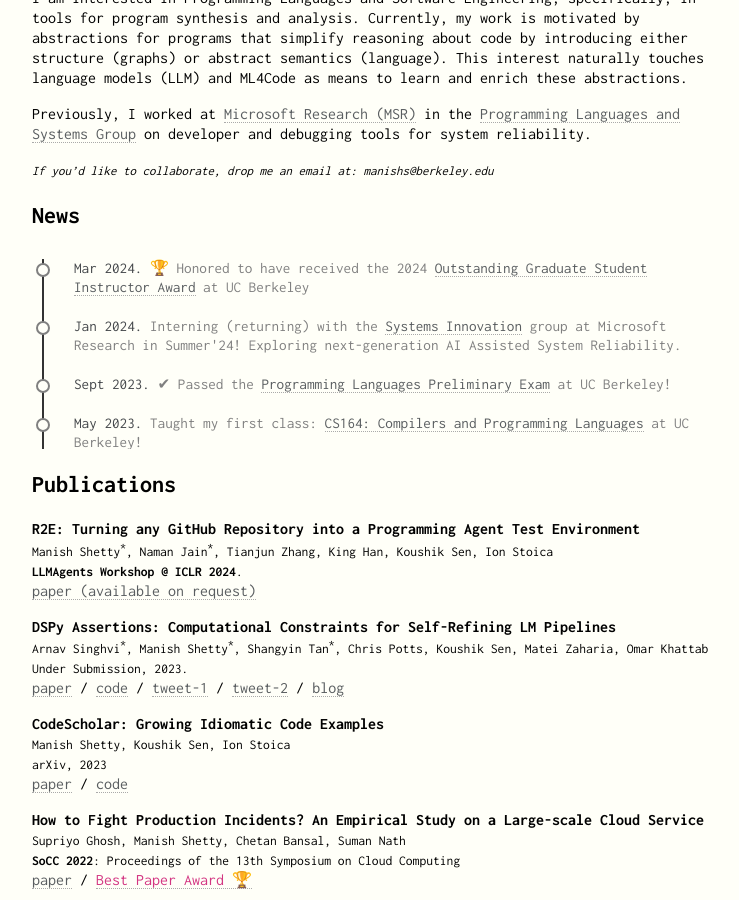
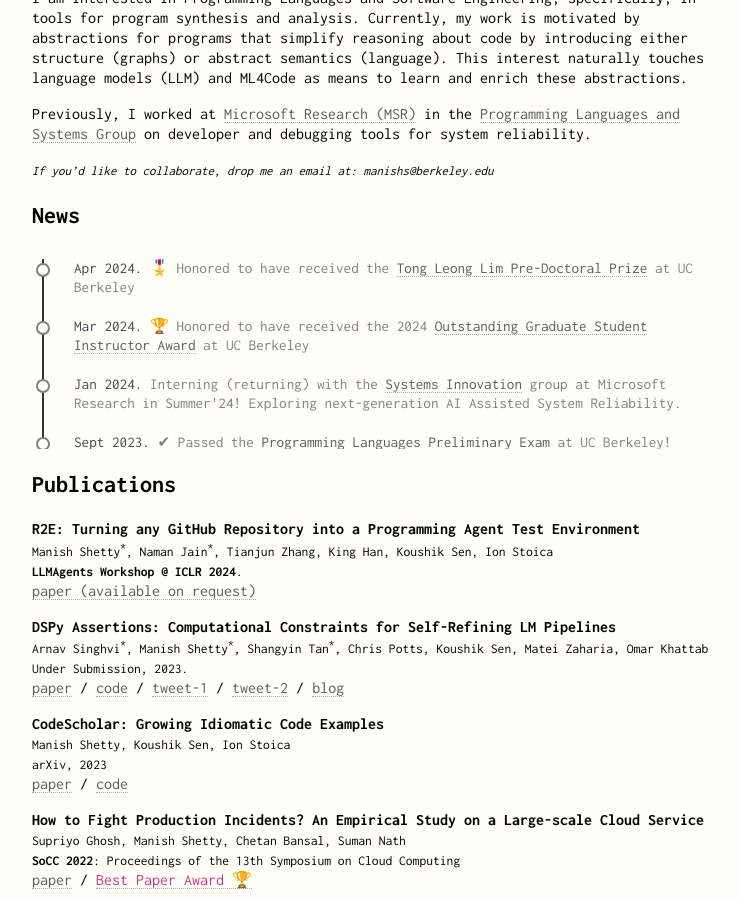
Before and after one commit to manishshettym/manishshettym.github.io, a Jekyll site: the page built from index.md, in a window 1280 px wide and 900 px high, scrolled down 322 px. Shown: the whole window, without its empty margins (258-997 px from the left). Built offline with Jekyll 4.4.1, drawn with Linux system fonts in a browser that asks for light colours.

Commit message:
pre-doc prize

```diff
--- a/index.md
+++ b/index.md
@@ -24,6 +24,13 @@ Previously, I worked at <a href="https://www.microsoft.com/en-us/research/">Micr
 
 <div class="timeline">
   <div class="outer">
+    <div class="card">
+      <div class="info">
+        <span><span class="title">Apr 2024. </span>
+        🎖️ Honored to have received the <a href="https://www2.eecs.berkeley.edu/Students/Awards/12/">Tong Leong Lim Pre-Doctoral Prize</a> at UC Berkeley
+        </span>
+      </div>
+    </div>
     <div class="card">
       <div class="info">
         <span><span class="title">Mar 2024. </span>
```
